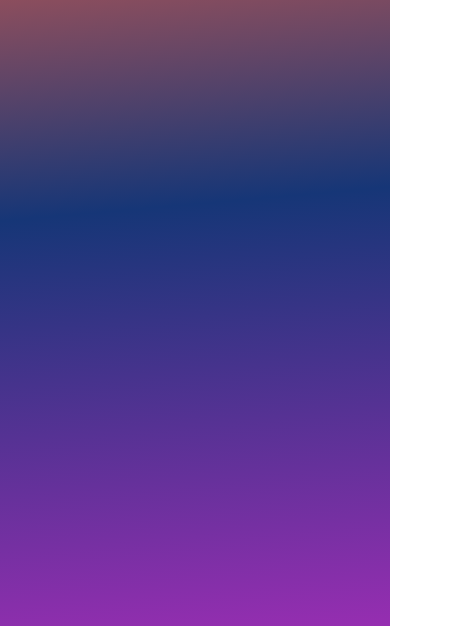
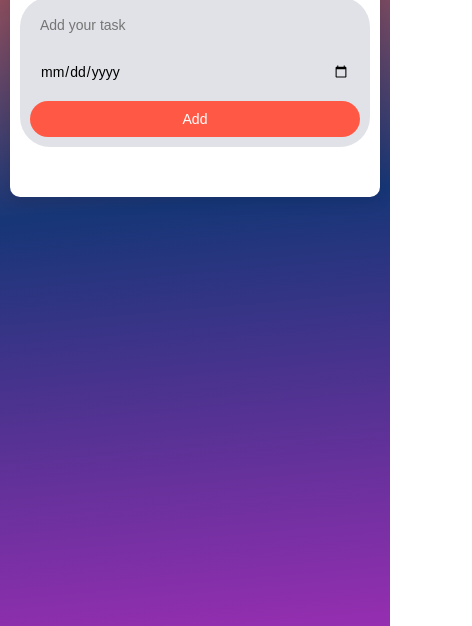
Before and after one commit to OmarAsh-Dev/To-Do-List, a plain HTML site: page index.html in a window 390 px wide. Shown: the part 218-844 px from the top of the page, 472 px wide, since content can reach past the window. Drawn offline with Linux system fonts and the light colour scheme.

Commit message:
Add files via upload

```diff
--- a/style.css
+++ b/style.css
@@ -12,19 +12,24 @@
     min-height: 100vh;
     background: linear-gradient(175deg, #ff6544, #163677, #962eb1);
     padding: 10px;
+    display: flex;
+    justify-content: center;
+    align-items: flex-start;
 }
 
 /* To-Do App */
 .todo-app {
     width: 100%;
     max-width: 540px;
+    min-height: 280px;
     background: #fff;
     border-radius: 10px;
-    margin: 50px auto 20px;
     padding: 20px 15px 35px;
     box-shadow: 0 5px 15px rgba(0, 0, 0, 0.1);
+    margin-top: 80px;
 }
 
+/* Title */
 .todo-app h2 {
     display: flex;
     align-items: center;
@@ -34,12 +39,7 @@
     font-size: 1.5rem;
 }
 
-.todo-app img {
-    width: 25px;
-    margin-left: 10px;
-}
-
-/* Row */
+/* Row for Input and Button */
 .row {
     display: flex;
     align-items: center;
@@ -50,7 +50,8 @@
     margin-bottom: 20px;
 }
 
-input {
+/* Input Fields */
+input[type="text"], input[type="date"] {
     flex: 1;
     border: none;
     outline: none;
@@ -61,6 +62,7 @@ input {
     font-size: 16px;
 }
 
+/* Add Button */
 button {
     border: none;
     outline: none;
@@ -70,6 +72,8 @@ button {
     cursor: pointer;
     color: #fff;
     font-size: 16px;
+    margin-left: 10px;
+    flex-shrink: 0; /* Prevent button from shrinking */
 }
 
 /* List Items */
@@ -149,9 +153,23 @@ ul li span:hover {
         margin-bottom: 10px;
     }
 
+    .row {
+        flex-direction: column;
+        align-items: stretch;
+        padding: 10px;
+    }
+
+    input[type="text"], input[type="date"] {
+        margin-bottom: 10px;
+        font-size: 14px;
+        padding: 10px;
+    }
+
     button {
-        padding: 10px 16px;
+        padding: 10px;
         font-size: 14px;
+        width: 100%; /* Make the button full width */
+        margin-left: 0; /* Reset margin */
     }
 
     ul li {
```
